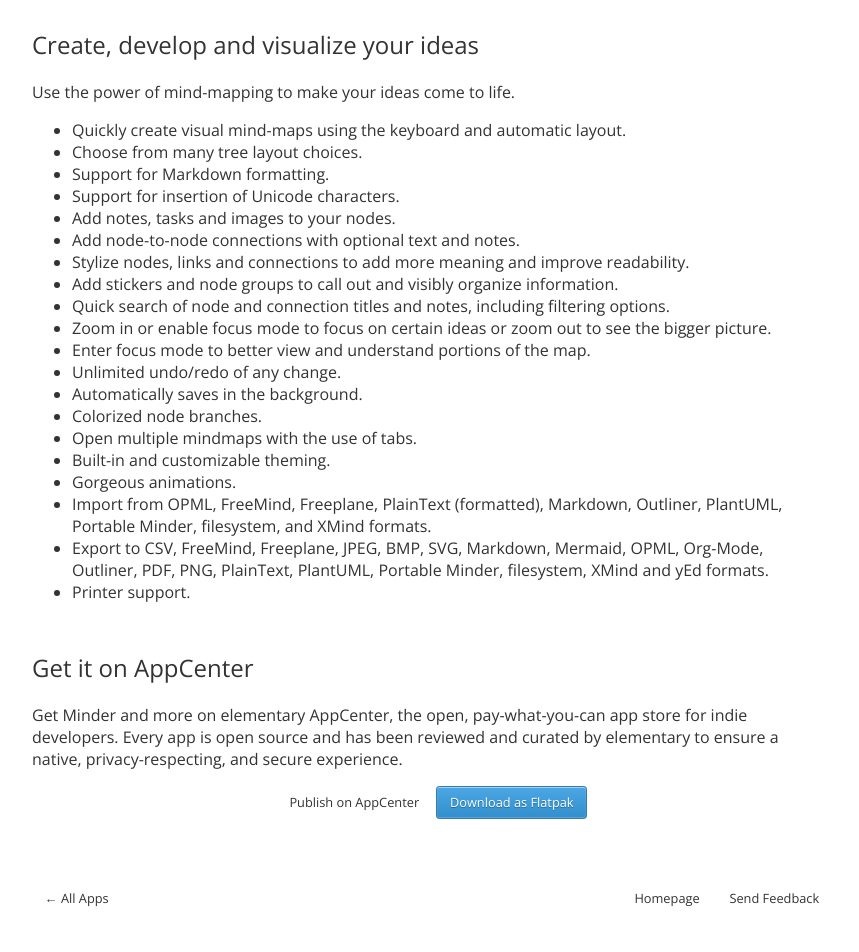
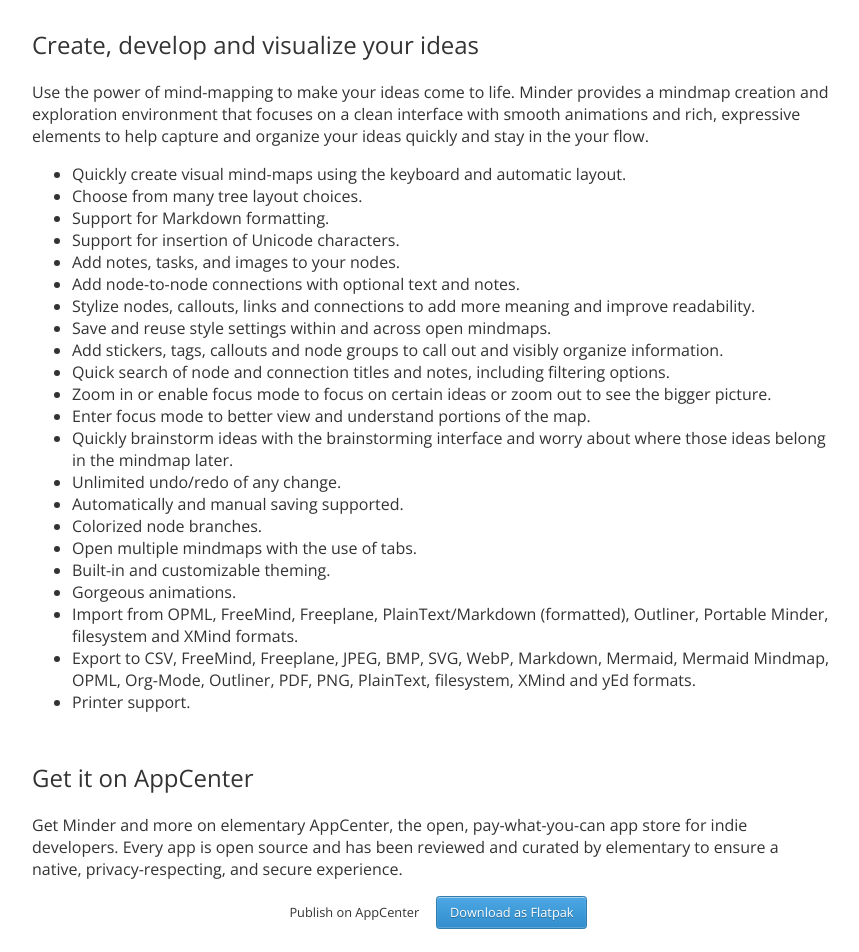
Before and after one commit to elementary/appcenter-web, a Jekyll site: the page built from _apps/com.github.phase1geo.minder.md, in a window 1280 px wide and 1400 px high. Shown: the part 448-1400 px from the top of the window, without its empty margins (208-1067 px from the left). Built offline with Jekyll 4.4.1, drawn with Linux system fonts in a browser that asks for light colours; nearby versions of some CDN libraries.

Commit message:
Automatic update of data

```diff
--- a/_apps/com.github.phase1geo.minder.md
+++ b/_apps/com.github.phase1geo.minder.md
@@ -20,26 +20,35 @@ releases:
 redirect_from: /com.github.phase1geo.minder.desktop/
 ---
 
-<p>Use the power of mind-mapping to make your ideas come to life.</p>
+<p>
+      Use the power of mind-mapping to make your ideas come to life.  Minder provides a mindmap creation and
+      exploration environment that focuses on a clean interface with smooth animations and rich, expressive elements
+      to help capture and organize your ideas quickly and stay in the your flow.
+    </p>
 <ul>
 <li>Quickly create visual mind-maps using the keyboard and automatic layout.</li>
 <li>Choose from many tree layout choices.</li>
 <li>Support for Markdown formatting.</li>
 <li>Support for insertion of Unicode characters.</li>
-<li>Add notes, tasks and images to your nodes.</li>
+<li>Add notes, tasks, and images to your nodes.</li>
 <li>Add node-to-node connections with optional text and notes.</li>
-<li>Stylize nodes, links and connections to add more meaning and improve readability.</li>
-<li>Add stickers and node groups to call out and visibly organize information.</li>
+<li>Stylize nodes, callouts, links and connections to add more meaning and improve readability.</li>
+<li>Save and reuse style settings within and across open mindmaps.</li>
+<li>Add stickers, tags, callouts and node groups to call out and visibly organize information.</li>
 <li>Quick search of node and connection titles and notes, including filtering options.</li>
 <li>Zoom in or enable focus mode to focus on certain ideas or zoom out to see the bigger picture.</li>
 <li>Enter focus mode to better view and understand portions of the map.</li>
+<li>Quickly brainstorm ideas with the brainstorming interface and worry about where those ideas belong in the
+          mindmap later.</li>
 <li>Unlimited undo/redo of any change.</li>
-<li>Automatically saves in the background.</li>
+<li>Automatically and manual saving supported.</li>
 <li>Colorized node branches.</li>
 <li>Open multiple mindmaps with the use of tabs.</li>
 <li>Built-in and customizable theming.</li>
 <li>Gorgeous animations.</li>
-<li>Import from OPML, FreeMind, Freeplane, PlainText (formatted), Markdown, Outliner, PlantUML, Portable Minder, filesystem, and XMind formats.</li>
-<li>Export to CSV, FreeMind, Freeplane, JPEG, BMP, SVG, Markdown, Mermaid, OPML, Org-Mode, Outliner, PDF, PNG, PlainText, PlantUML, Portable Minder, filesystem, XMind and yEd formats.</li>
+<li>Import from OPML, FreeMind, Freeplane, PlainText/Markdown (formatted), Outliner, Portable Minder, filesystem
+          and XMind formats.</li>
+<li>Export to CSV, FreeMind, Freeplane, JPEG, BMP, SVG, WebP, Markdown, Mermaid, Mermaid Mindmap, OPML, Org-Mode,
+          Outliner, PDF, PNG, PlainText, filesystem, XMind and yEd formats.</li>
 <li>Printer support.</li>
 </ul>
```
